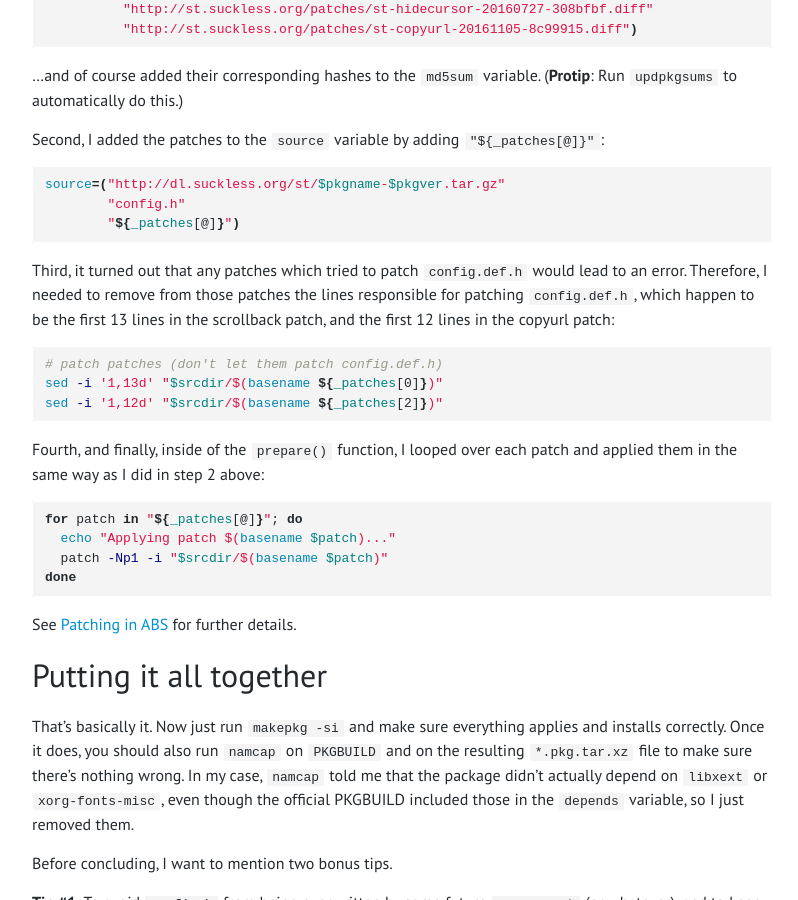
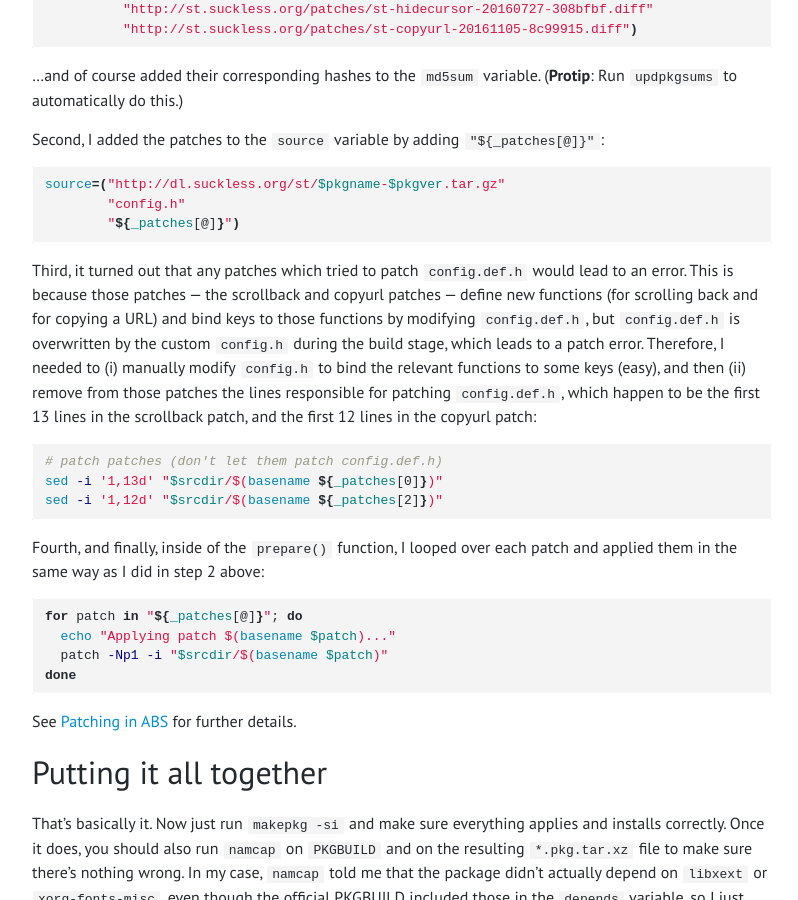
Before and after one commit to brianbuccola/brianbuccola.github.io, a Jekyll site: the page built from _posts/2017-03-19-how-to-build-and-install-st-suckless-simple-terminal-from-source-on-arch-linux.md, in a window 1280 px wide and 900 px high, scrolled down 1930 px. Shown: the whole window, without its empty margins (238-1036 px from the left). Built offline with Jekyll 4.4.1, drawn with Linux system fonts in a browser that asks for light colours; some web fonts are replaced; comment, search, counter and statistics services are not loaded.

Commit message:
update st post

````diff
--- a/_posts/2017-03-19-how-to-build-and-install-st-suckless-simple-terminal-from-source-on-arch-linux.md
+++ b/_posts/2017-03-19-how-to-build-and-install-st-suckless-simple-terminal-from-source-on-arch-linux.md
@@ -113,9 +113,14 @@ source=("http://dl.suckless.org/st/$pkgname-$pkgver.tar.gz"
 ```
 
 Third, it turned out that any patches which tried to patch `config.def.h` would
-lead to an error. Therefore, I needed to remove from those patches the lines
-responsible for patching `config.def.h`, which happen to be the first 13 lines
-in the scrollback patch, and the first 12 lines in the copyurl patch:
+lead to an error. This is because those patches --- the scrollback and copyurl
+patches --- define new functions (for scrolling back and for copying a URL) and
+bind keys to those functions by modifying `config.def.h`, but `config.def.h` is
+overwritten by the custom `config.h` during the build stage, which leads to a
+patch error. Therefore, I needed to (i) manually modify `config.h` to bind the
+relevant functions to some keys (easy), and then (ii) remove from those patches
+the lines responsible for patching `config.def.h`, which happen to be the first
+13 lines in the scrollback patch, and the first 12 lines in the copyurl patch:
 
 ```bash
 # patch patches (don't let them patch config.def.h)
````
